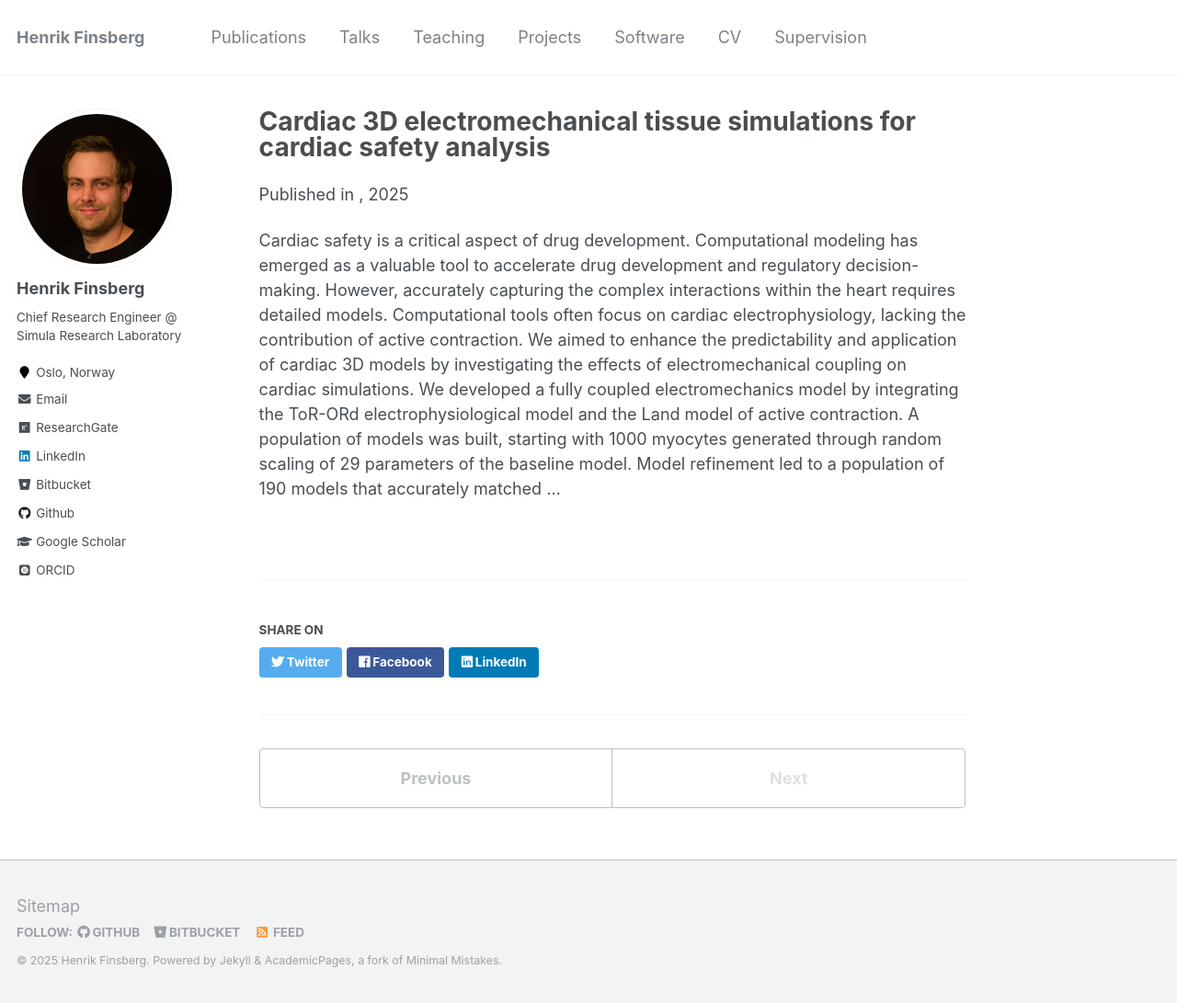
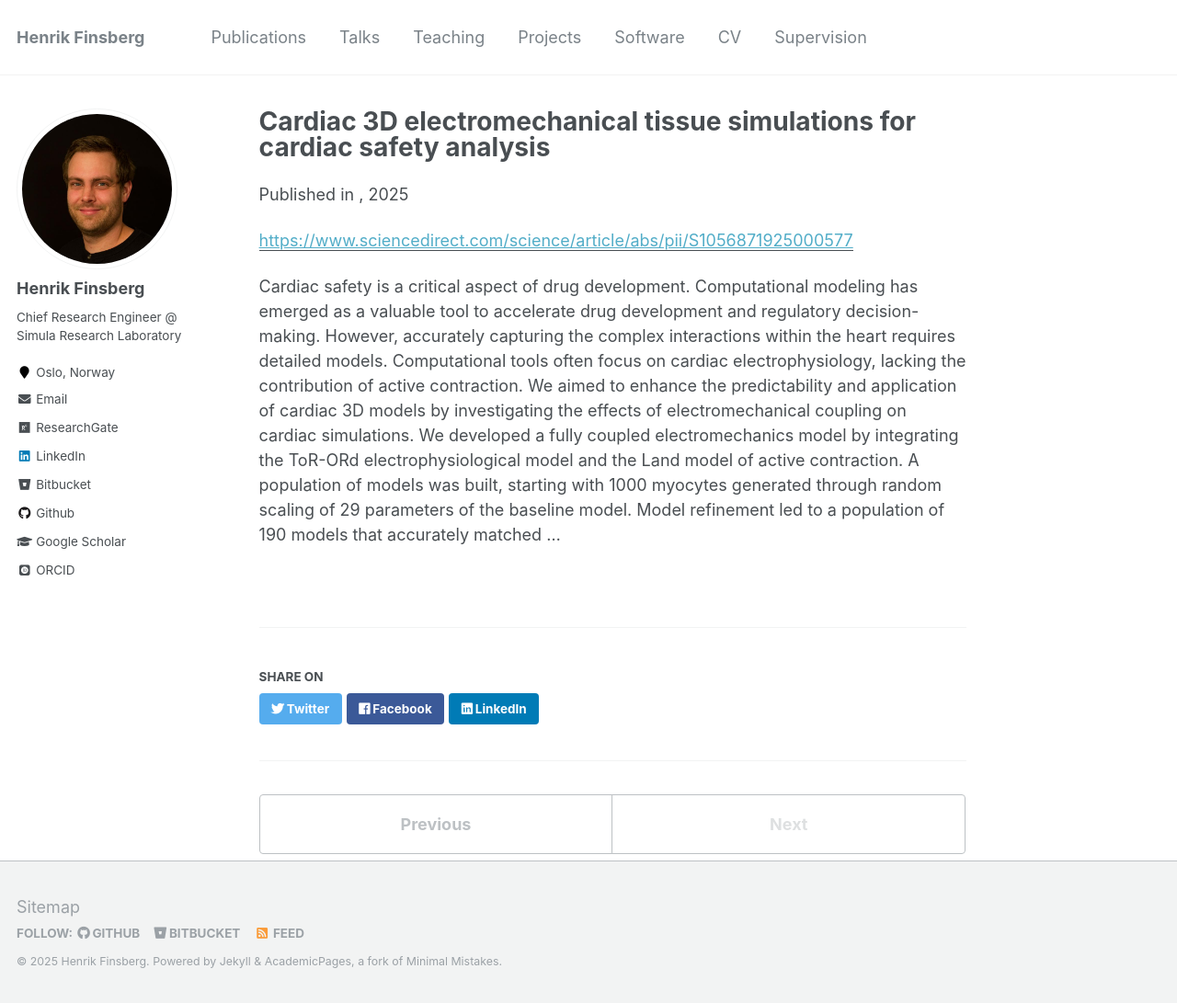
Before and after one commit to finsberg/finsberg.github.io, a Jekyll site: the page built from _publications/2025-5-1-cardiac-3d-electromechanical.md, in a window 1280 px wide and 1091 px high. Shown: the whole window at 92% size. Built offline with Jekyll 4.4.1, drawn with Linux system fonts in a browser that asks for light colours; some web fonts are replaced; some of the changed lines change nothing that is shown.

Commit message:
Update _publications/2025-5-1-cardiac-3d-electromechanical.md

```diff
--- a/_publications/2025-5-1-cardiac-3d-electromechanical.md
+++ b/_publications/2025-5-1-cardiac-3d-electromechanical.md
@@ -5,7 +5,7 @@ permalink: /publication/cardiac-3d-electromechanical
 excerpt: 'Cardiac safety is a critical aspect of drug development'
 date: 2025-5-1
 venue: ''
-paperurl: ''
+paperurl: https://www.sciencedirect.com/science/article/abs/pii/S1056871925000577
 authors:': 'Jordi Llopis-Lorente, Ilse van Herck, María Teresa Mora, Henrik Finsberg, Cécile Daversin-Catty, Jørgen Dokken, Samuel Wall, Javier Saiz, Hermenegild Arevalo, Beatriz Trenor'
 ---
 
```
